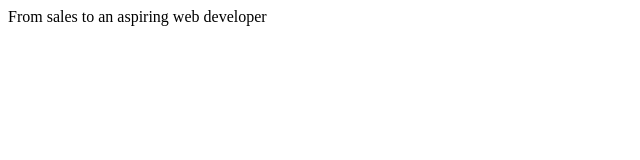
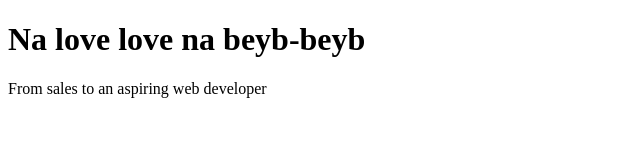
Before and after one commit to geeground/geeground.github.io, a plain HTML site: page index.html in a window 1280 px wide. Shown: the whole page, without its empty margins (0-640 px from the left). Drawn offline with Linux system fonts and the light colour scheme.

Commit message:
na beyb-beyb na love love

```diff
--- a/index.html
+++ b/index.html
@@ -4,6 +4,9 @@
         <title>Gee Aligno</title>
     </head>
     <body>
-        From sales to an aspiring web developer
+        <h1>Na love love na beyb-beyb</h1>
+        <p>
+            From sales to an aspiring web developer
+        </p>
     </body>
 </html>
```
